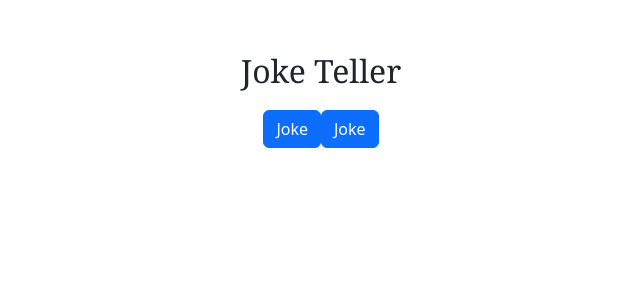
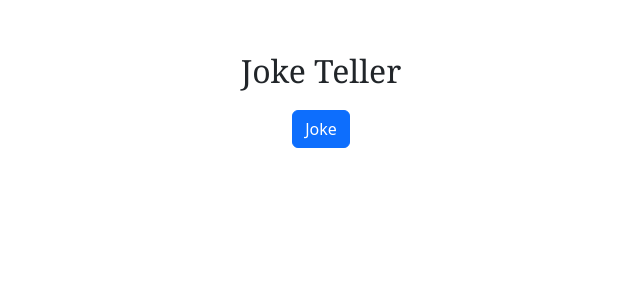
Before and after one commit to Prasad1102/React-Joke-Teller, a React (Vite) app: page / in a window 1280 px wide. Shown: the top 300 px of the page, without its empty margins (319-959 px from the left). Built offline with nearby package versions, Linux system fonts and the light colour scheme.

Commit message:
commit and handle conflicts

```diff
--- a/src/Components/JokeTeller.jsx
+++ b/src/Components/JokeTeller.jsx
@@ -22,9 +22,6 @@ const JokeTeller = () => {
       <button onClick={fetchJoke} className="btn btn-primary">
         Joke
       </button>
-      <button onClick={fetchJoke} className="btn btn-primary">
-        Joke
-      </button>
       <div className={style.container}>{joke && <p>{joke}</p>}</div>
     </div>
   );
```
